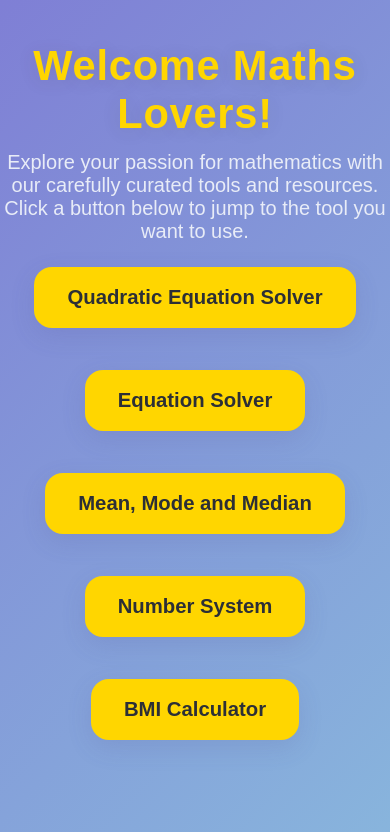
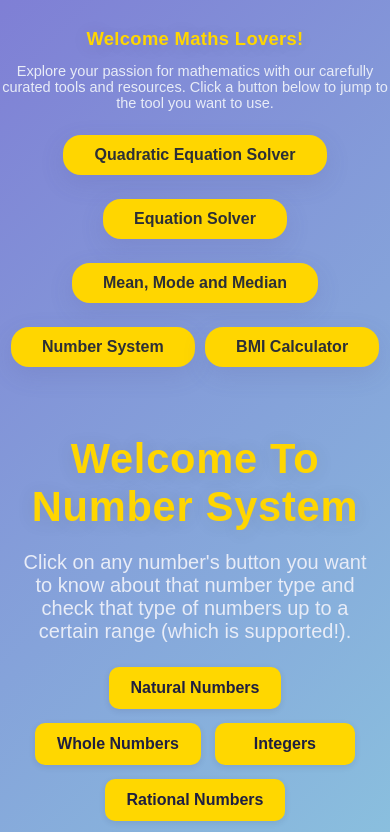
Before and after one commit to iharish17/Number_System, a plain HTML site: page index.html in a window 390 px wide. Shown: the top 832 px of the page. Drawn offline with Linux system fonts and the light colour scheme.

Commit message:
Update style.css

```diff
--- a/style.css
+++ b/style.css
@@ -64,7 +64,19 @@ body {
   filter: brightness(0.94);
   transform: translateY(-2px) scale(1.04);
 }
-
+ @media (max-width: 1100px) {
+      .welcome-title { font-size: 2.2rem; }
+      .welcome-description { font-size: 1.1rem;}
+      .link-buttons-row { gap: 19px;}
+      .link-button { font-size: 1.15rem; padding: 17px 24px; }
+    }
+    @media (max-width: 650px) {
+      .welcome-section { margin-bottom: 12px; padding-top: 28px;}
+      .welcome-title { font-size: 1.15rem; }
+      .welcome-description { font-size: 0.91rem;}
+      .link-buttons-row { gap: 10px;}
+      .link-button { font-size: 1rem; padding: 11px 8vw;}
+    }
     /* Number System Tool Section */
     .container {
       max-width: auto;
```
